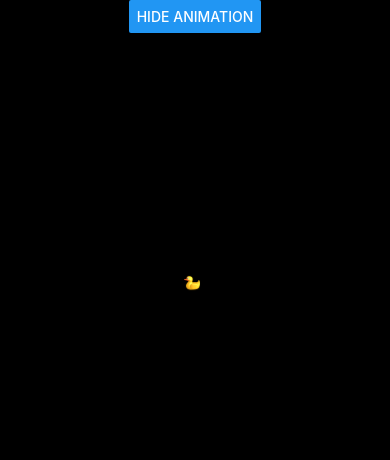
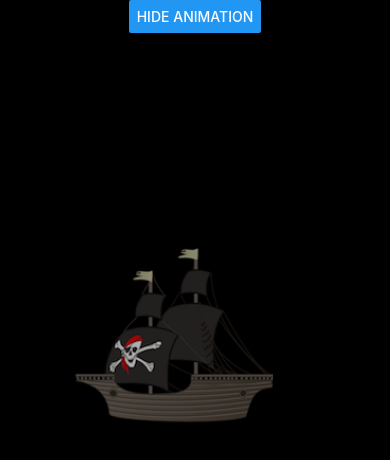
Before and after one commit to alexpaul/React-Native-Animations, a React Native app: screen / in a window 390 px wide. Both pictures are taken after a click on the button "SHOW ANIMATION". Shown: the top 460 px of the page. Built offline with nearby package versions, Linux system fonts and the light colour scheme.

Commit message:
added fade, rotate, scale and move animations

```diff
--- a/App.js
+++ b/App.js
@@ -10,6 +10,7 @@ import { Text,
 import FadeView from './components/FadeView'
 import RotateView from './components/RotateView'
 import ScaleView from './components/ScaleView'
+import MovingView from './components/MovingView'
 
 export default class App extends React.Component {
   state = {
@@ -40,7 +41,7 @@ export default class App extends React.Component {
                 title='Hide Animation'
                 onPress={() => this.showAnimation()}
               />
-              <View style={{marginTop: 200, width: '80%', height: '80%'}}>
+              <View style={{marginTop: 200, marginLeft: -600, width: '80%', height: '80%'}}>
 
                 {/* Fade Animation  */}
                 {/* <FadeView/> */}
@@ -49,7 +50,10 @@ export default class App extends React.Component {
                 {/* <RotateView/> */}
 
                 {/* Scale View */}
-                <ScaleView/>
+                {/* <ScaleView/> */}
+
+                {/* Moving View */}
+                <MovingView />
 
               </View>
             </View>
@@ -63,7 +67,7 @@ export default class App extends React.Component {
 const styles = StyleSheet.create({
   container: {
     flex: 1,
-    alignItems: 'center',
+    //alignItems: 'center',
     backgroundColor: '#000',
   },
 })
--- /dev/null
+++ b/components/MovingView.js
@@ -0,0 +1,50 @@
+import React, { Component } from 'react'
+import { Animated,
+         View,
+         Text,
+         Image,
+         Easing,
+       } from 'react-native'
+
+export default class MovingView extends Component {
+  state = {
+    movingScale: new Animated.Value(0)
+  }
+
+  componentDidMount() {
+    super.componentDidMount
+    this.animateView()
+  }
+
+  animateView() {
+    let { movingScale } = this.state
+    movingScale.setValue(0)
+    Animated.timing(
+      this.state.movingScale,
+      {
+        toValue: 1,
+        duration: 5000,
+        easing: Easing.linear //.ease,
+      }
+
+    ).start(() => this.animateView())
+  }
+
+  render() {
+    const move = this.state.movingScale.interpolate({
+      inputRange: [0, 1],
+      outputRange: [0, 600]
+    })
+
+    return(
+      <Animated.Image
+        style={{
+          width: 200,
+          height: 200,
+          marginLeft: move,
+        }}
+        source={require('../assets/pirate-ship.png')}
+      />
+    )
+  }
+}
--- a/components/ScaleView.js
+++ b/components/ScaleView.js
@@ -44,7 +44,7 @@ export default class ScaleView extends Component {
           width: 100,
           transform: [{scale: scale}]
         }}
-        source={require('../assets/duck.png')}
+        source={require('../assets/mothra.png')}
       />
     )
   }
```
Also changed, not shown: assets/pirate-ship.png (added).
